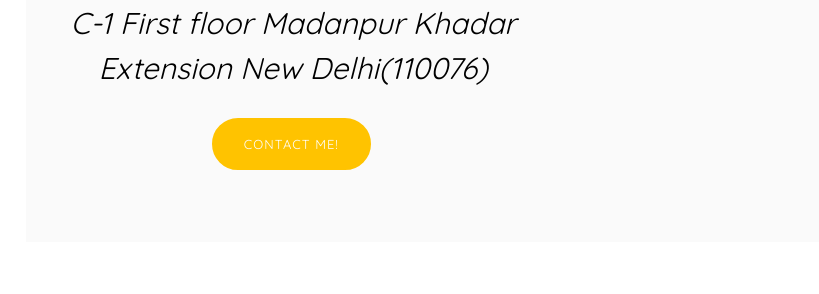
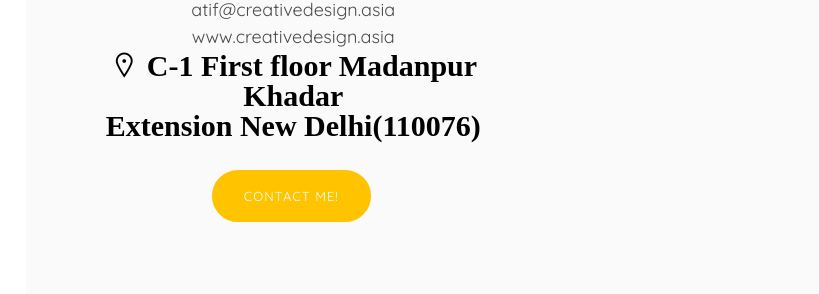
Before and after one commit to testdevel0per/coloriv.com, a plain HTML site: page venity.html in a window 1280 px wide. Shown: the part 1565-1859 px from the top of the page, without its empty margins (230-1049 px from the left). Before the commit the page ends 1807 px from the top, so only its background shows below. Drawn offline with nearby package versions, Linux system fonts and the light colour scheme; files whose address does not match are found by name.

Commit message:
Update venity.html

```diff
--- a/venity.html
+++ b/venity.html
@@ -24,7 +24,7 @@
 	<link rel="shortcut icon" href="favicon.ico">
 
 	<link href="https://fonts.googleapis.com/css?family=Quicksand:300,400,500,700" rel="stylesheet">
-
+		<link rel="stylesheet" href="https://maxst.icons8.com/vue-static/landings/line-awesome/line-awesome/1.3.0/css/line-awesome.min.css">
 	<!-- Animate.css -->
 	<link rel="stylesheet" href="css/animate.css">
 	<!-- Icomoon Icon Fonts-->
```
